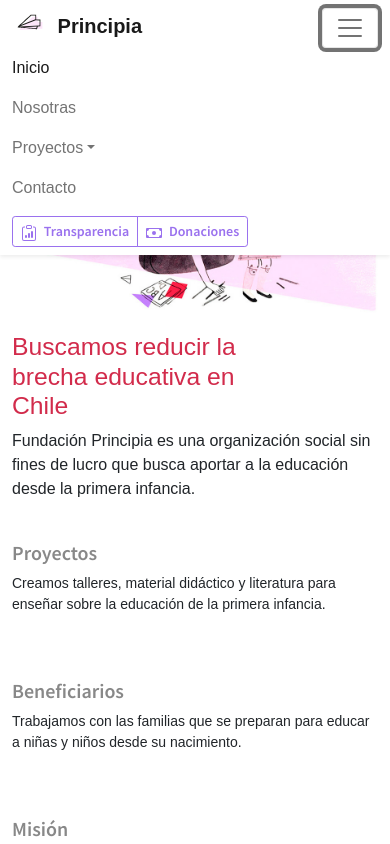
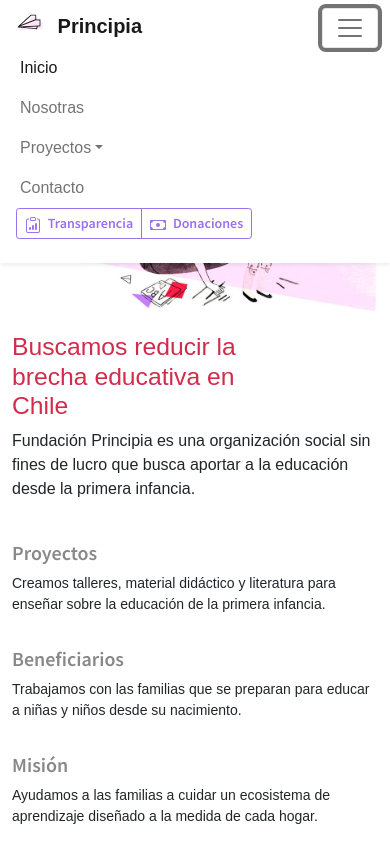
Before and after one commit to facoasecas/fsn, a plain HTML site: page index.html in a window 390 px wide. Both pictures are taken after a click on the button "Toggle navigation". Shown: the top 844 px of the page. Drawn offline with nearby package versions, Linux system fonts and the light colour scheme; a web font is replaced by a local one.

Commit message:
Add files via upload

```diff
--- a/index.html
+++ b/index.html
@@ -31,7 +31,7 @@
                 </button>
 
                 <div class="collapse navbar-collapse" id="navbarsExample07XL">
-                    <ul class="navbar-nav me-auto mb-2 mb-lg-0">
+                    <ul class="navbar-nav me-auto ms-2">
                         <li class="nav-item">
                             <a class="nav-link active" aria-current="page" href="index.html">Inicio</a>
                         </li>
@@ -51,7 +51,7 @@
                             <a class="nav-link" href="#">Contacto</a>
                         </li>
                     </ul>
-                    <div class="btn-group btn-group-sm" role="group" aria-label="Basic example">
+                    <div class="btn-group btn-group-sm ms-1 mb-3 mb-lg-0" role="group" aria-label="Basic example">
                         <a class="btn btn-outline-danger" href="transparencia.html">
                             <svg xmlns="http://www.w3.org/2000/svg" width="16" height="16" fill="currentColor" class="bi bi-clipboard-data me-1" viewBox="0 0 16 16">
                                 <path d="M4 11a1 1 0 1 1 2 0v1a1 1 0 1 1-2 0v-1zm6-4a1 1 0 1 1 2 0v5a1 1 0 1 1-2 0V7zM7 9a1 1 0 0 1 2 0v3a1 1 0 1 1-2 0V9z" />
@@ -84,7 +84,7 @@
                     </p>
                 </div>
             </div>
-            <div class="row g-5 d-flex align-items-stretch pb-4">
+            <div class="row g-3 d-flex align-items-stretch pb-4">
                 <div class="col-md-6 col-lg-3">
                     <h3 class="fs-5">Proyectos</h3>
                     <p class="small pe-md-2">Creamos talleres, material didáctico y literatura para enseñar sobre la educación de la primera infancia.</p>
--- a/style.css
+++ b/style.css
@@ -11,15 +11,19 @@ body {
 }
 
 ::-webkit-scrollbar-thumb {
-    background-color: #ccc;
+    background-color: #ddd;
 }
 
 :hover {
     transition: all ease 0.4s;
 }
 
-header {
-    min-height: 100vh;
+nav.fixed-top{
+    max-width: 100vw;
+}
+
+header, main, aside, footer{
+    overflow-x:hidden;
 }
 
 h1,
@@ -91,7 +95,3 @@ footer a{
 footer a:hover{
     color:white;
 }
-
-main, aside, footer{
-    overflow-x:hidden;
-}
```
Also changed, not shown: donaciones.html (+3 -2 lines), nosotras.html (+0 -8 lines), proyecto.html (+1 -1 lines), transparencia.html (+1 -2 lines).
